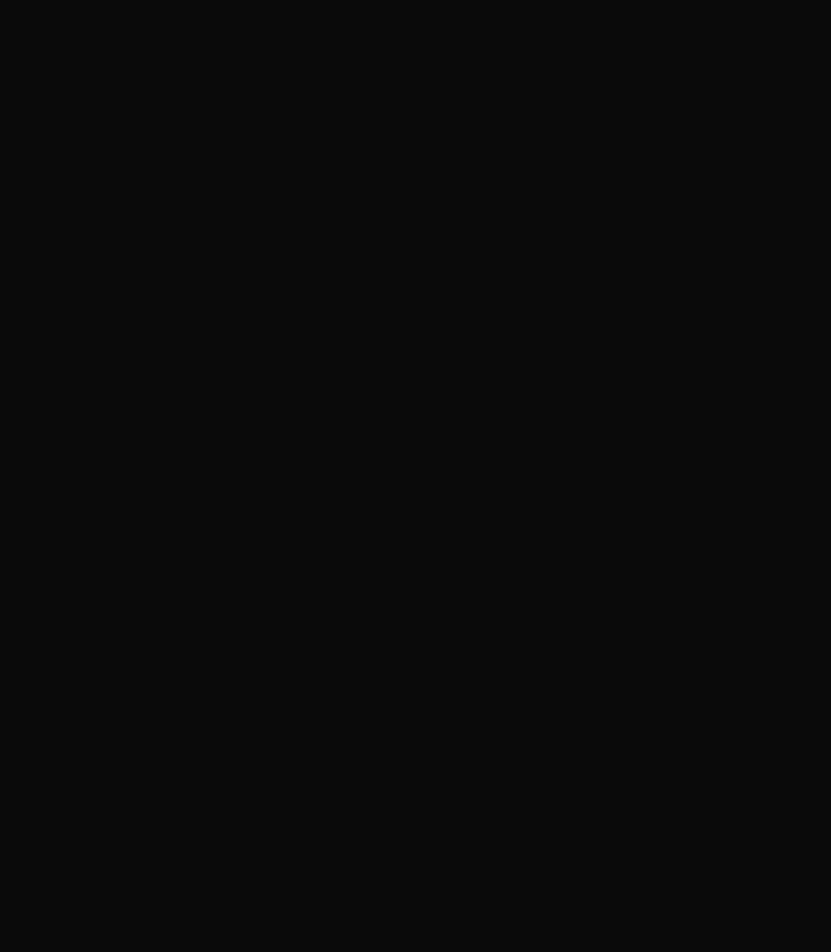
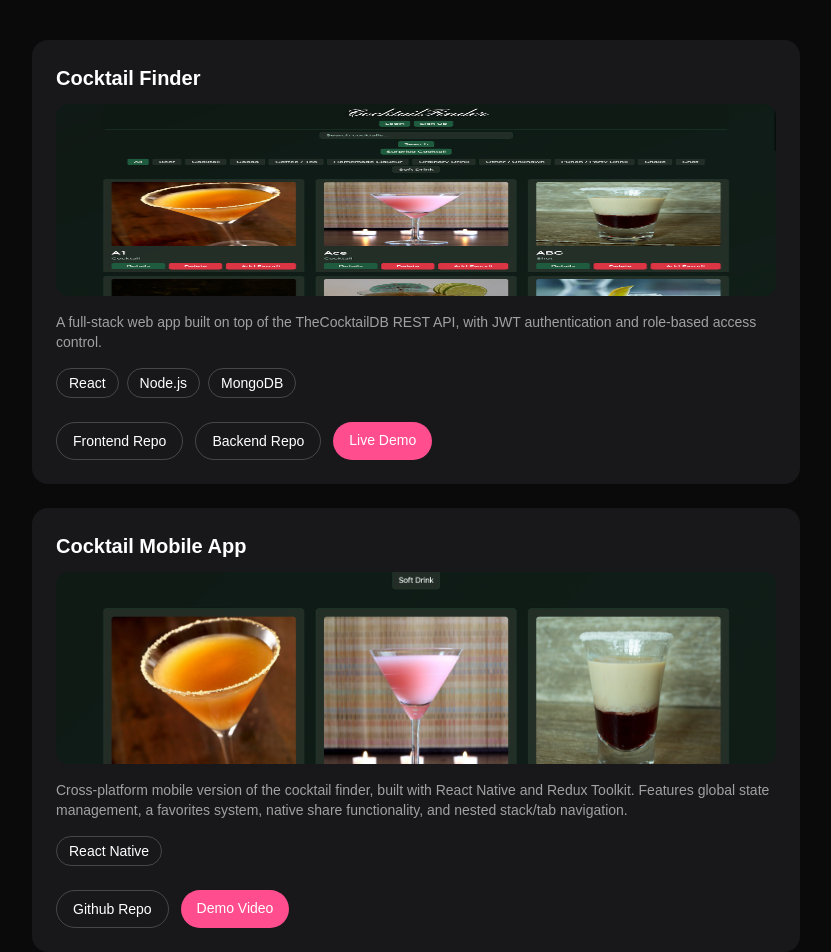
Before and after one commit to lina98st/portfolio, a Next.js app: page / in a window 1280 px wide. Shown: the part 1648-2600 px from the top of the page, without its empty margins (224-1055 px from the left). Before the commit the page ends 1600 px from the top, so only its background shows below. Built offline with nearby package versions, Linux system fonts and the light colour scheme.

Commit message:
Add projects section

```diff
--- a/app/page.tsx
+++ b/app/page.tsx
@@ -1,3 +1,5 @@
+import Image from "next/image"
+
 export default function Home() {
   return (
     <main className="min-h-screen bg-background text-foreground">
@@ -61,6 +63,54 @@
 </div>
 </div>
       </section>
+      <section id="projects" className="flex flex-col items-center justify-center min-h-screen text-center px-6">
+      <h2 className="text-4xl font-bold">Selected Projects</h2>
+      <div className="flex flex-col gap-6 mt-12 w-full max-w-3xl">
+      <div className="bg-zinc-900 p-6 rounded-2xl text-left">
+  <h3 className="font-bold text-xl mb-3">Cocktail Finder</h3>
+  <Image
+  src="/react-cocktail-finder.png"
+  alt="Cocktail Finder"
+  width={600}
+  height={300}
+  className="rounded-xl mb-4 w-full object-top max-h-48"
+/>
+  <p className="text-muted text-sm mb-4">
+    A full-stack web app built on top of the TheCocktailDB REST API, with JWT authentication and role-based access control.
+  </p>
+  <div className="flex flex-wrap gap-2 mb-6">
+    <span className="border border-white/20 text-sm px-3 py-1 rounded-full">React</span>
+    <span className="border border-white/20 text-sm px-3 py-1 rounded-full">Node.js</span>
+    <span className="border border-white/20 text-sm px-3 py-1 rounded-full">MongoDB</span>
+  </div>
+  <div className="flex gap-3">
+    <a href="https://github.com/lina98st/cocktail-finder" target="_blank" className="border border-white/20 text-sm px-4 py-2 rounded-full hover:bg-white/10 transition-colors">Frontend Repo</a>
+    <a href="https://github.com/lina98st/cocktail-finder-backend" target="_blank" className="border border-white/20 text-sm px-4 py-2 rounded-full hover:bg-white/10 transition-colors">Backend Repo</a>
+    <a href="https://cocktailfinder-alina.netlify.app/" target="_blank" className="bg-pink text-white text-sm px-4 py-2 rounded-full hover:bg-pink-light transition-colors">Live Demo</a>
+  </div>
+</div>
+      <div className="bg-zinc-900 p-6 rounded-2xl text-left">
+  <h3 className="font-bold text-xl mb-3">Cocktail Mobile App</h3>
+  <Image
+  src="/react-cocktail-finder.png"
+  alt="Cocktail Finder"
+  width={600}
+  height={300}
+  className="rounded-xl mb-4 w-full object-cover max-h-48"
+/>
+  <p className="text-muted text-sm mb-4">
+Cross-platform mobile version of the cocktail finder, built with React Native and Redux Toolkit. Features global state management, a favorites system, native share functionality, and nested stack/tab navigation.
+  </p>
+  <div className="flex flex-wrap gap-2 mb-6">
+    <span className="border border-white/20 text-sm px-3 py-1 rounded-full">React Native</span>
+  </div>
+  <div className="flex gap-3">
+    <a href="https://github.com/lina98st/cocktail-app-react-native" target="_blank" className="border border-white/20 text-sm px-4 py-2 rounded-full hover:bg-white/10 transition-colors">Github Repo</a>
+    <a href="https://www.youtube.com/shorts/9ijJ1hSreWk" target="_blank" className="bg-pink text-white text-sm px-4 py-2 rounded-full hover:bg-pink-light transition-colors">Demo Video</a>
+  </div>
+</div>
+</div>
+      </section>
     </main>
   );
 }
```
Also changed, not shown: public/react-cocktail-finder.png (added).
